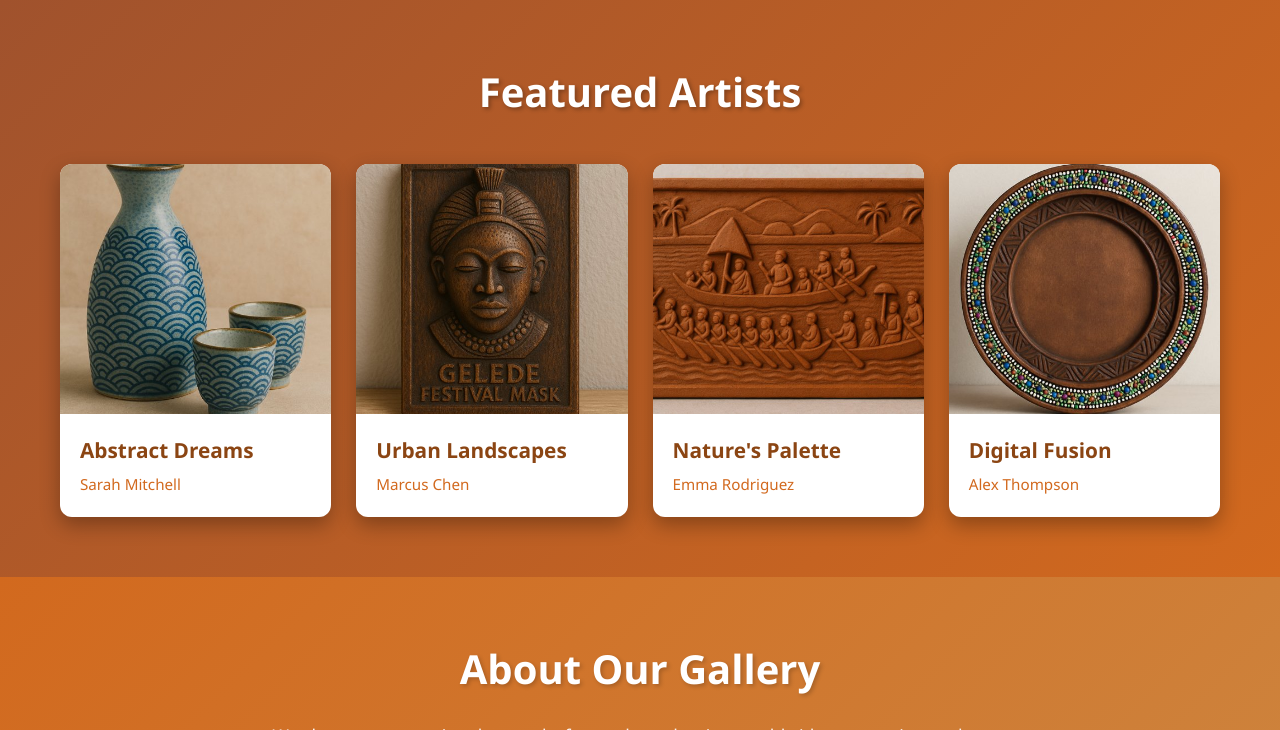
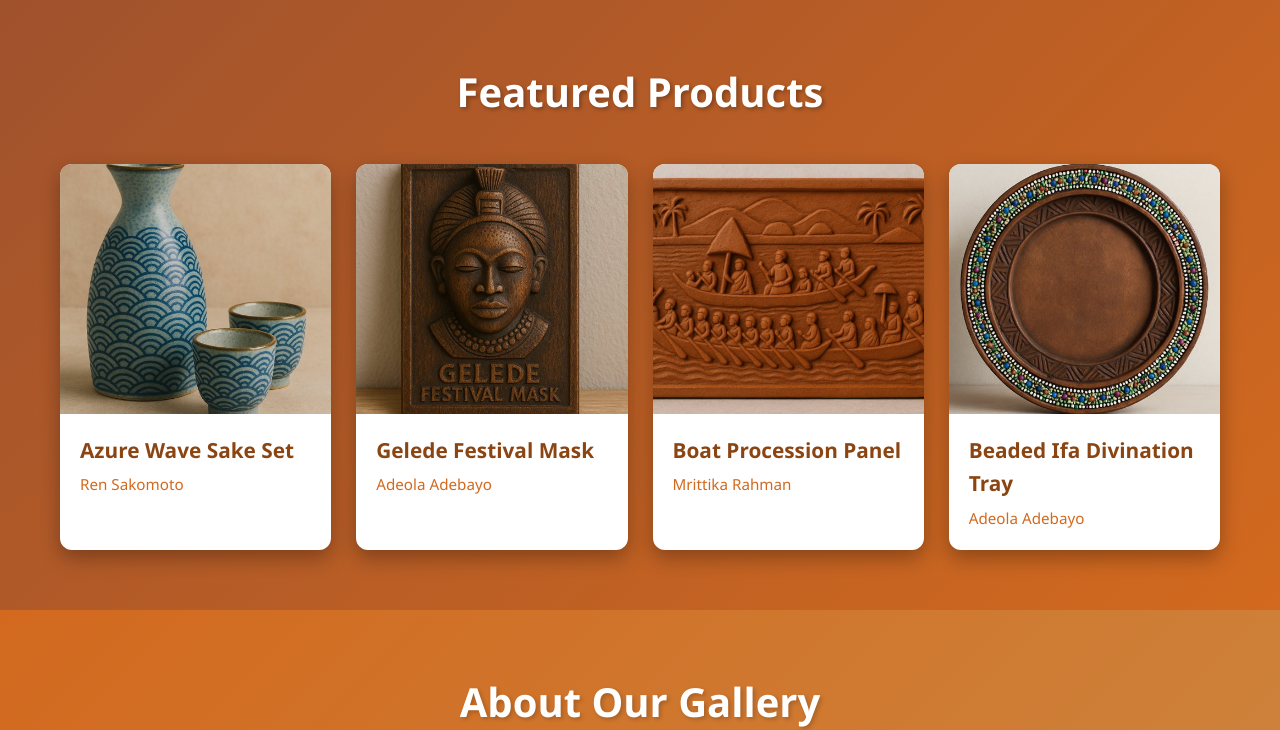
Before and after one commit to ssekye01/culturecraft, a website: page public/index.html in a window 1280 px wide. Shown: the part 758-1488 px from the top of the page. Drawn offline with Linux system fonts and the light colour scheme.

Commit message:
Update featured artists to featured products

```diff
--- a/public/index.html
+++ b/public/index.html
@@ -443,15 +443,15 @@
 
     <section class="showcase-artists">
     <div class="showcase-wrapper">
-        <h2>Featured Artists</h2>
+        <h2>Featured Products</h2>
         <div id="artists-container" class="showcase-grid">
             <div class="artwork-card">
                 <div class="artwork-image">
                     <img src="images/azure_wave_sake_set.jpg" alt="Artist 1">
                 </div>
                 <div class="artwork-details">
-                    <h3>Abstract Dreams</h3>
-                    <p class="artwork-creator">Sarah Mitchell</p>
+                    <h3>Azure Wave Sake Set</h3>
+                    <p class="artwork-creator">Ren Sakomoto</p>
                 </div>
             </div>
 
@@ -460,8 +460,8 @@
                     <img src="images/gelede_festival_mask_plaque.jpg" alt="Artist 2">
                 </div>
                 <div class="artwork-details">
-                    <h3>Urban Landscapes</h3>
-                    <p class="artwork-creator">Marcus Chen</p>
+                    <h3>Gelede Festival Mask</h3>
+                    <p class="artwork-creator">Adeola Adebayo</p>
                 </div>
             </div>
 
@@ -470,8 +470,8 @@
                     <img src="images/boat_panel.jpg" alt="Artist 3">
                 </div>
                 <div class="artwork-details">
-                    <h3>Nature's Palette</h3>
-                    <p class="artwork-creator">Emma Rodriguez</p>
+                    <h3>Boat Procession Panel</h3>
+                    <p class="artwork-creator">Mrittika Rahman</p>
                 </div>
             </div>
 
@@ -480,8 +480,8 @@
                     <img src="images/beaded_ifa_divination_tray.jpg" alt="Artist 4">
                 </div>
                 <div class="artwork-details">
-                    <h3>Digital Fusion</h3>
-                    <p class="artwork-creator">Alex Thompson</p>
+                    <h3>Beaded Ifa Divination Tray</h3>
+                    <p class="artwork-creator">Adeola Adebayo</p>
                 </div>
             </div>
         </div>
```
